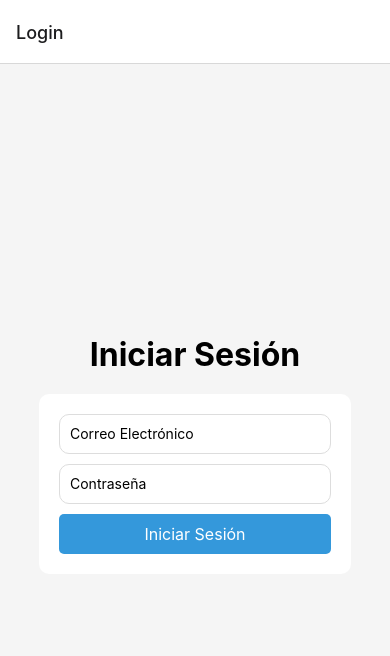
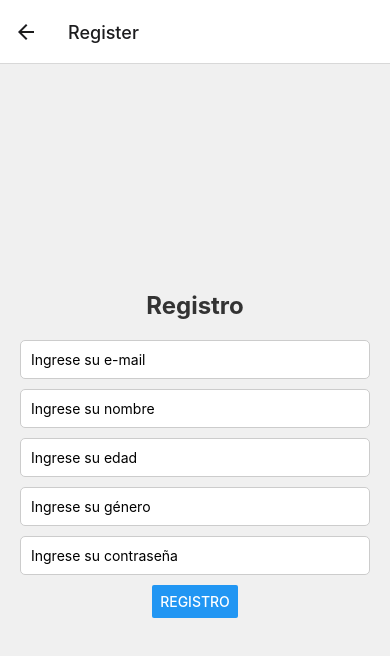
Before and after one commit to patriciojavier16/juego-caza, a React Native app: screen /Register in a window 390 px wide. Shown: the top 656 px of the page. Built offline with nearby package versions, Linux system fonts and the light colour scheme; no server answers.

Commit message:
commit-register

```diff
--- a/navegators/Navigator.tsx
+++ b/navegators/Navigator.tsx
@@ -4,6 +4,7 @@ import { NavigationContainer } from '@react-navigation/native';
 import LoginScreen from '../screens/LoginScreen';
 import GameScreen from '../screens/GameScreen';
 import ScoreScreen from '../screens/ScoreScreen';
+import RegisterScreen from '../screens/RegisterScreen';
 
 const Tab = createBottomTabNavigator();
 const Stack = createStackNavigator();
@@ -21,6 +22,7 @@ function MyStack() {
   return (
       <Stack.Navigator initialRouteName="Login">
           <Stack.Screen name="Login" component={LoginScreen} />
+          <Stack.Screen name="Register" component={RegisterScreen} />
           <Stack.Screen name="HOME" component={MyTabs} />
       </Stack.Navigator>
   )
--- a/package.json
+++ b/package.json
@@ -14,14 +14,12 @@
     "@react-navigation/stack": "^6.3.20",
     "expo": "~49.0.15",
     "expo-status-bar": "~1.6.0",
+    "firebase": "^10.7.1",
     "react": "18.2.0",
     "react-native": "0.72.6",
     "react-native-gesture-handler": "~2.12.0",
     "react-native-safe-area-context": "4.6.3",
-    "react-native-screens": "~3.22.0",
-    "react-native-web": "~0.19.6",
-    "react-dom": "18.2.0",
-    "@expo/webpack-config": "^19.0.0"
+    "react-native-screens": "~3.22.0"
   },
   "devDependencies": {
     "@babel/core": "^7.20.0",
--- /dev/null
+++ b/screens/RegisterScreen.tsx
@@ -0,0 +1,90 @@
+import { StyleSheet, Text, View, TextInput, Alert, Button } from 'react-native'
+import React, { useState } from 'react'
+import { getAuth, createUserWithEmailAndPassword } from "firebase/auth";
+import { auth } from '../config/Config';
+
+
+export default function RegisterScreen({ navigation }: any) {
+
+    const [correo, setCorreo] = useState('')
+    const [nombre, setNombre] = useState('')
+    const [edad, setEdad] = useState('')
+    const [genero, setGenero] = useState('')
+    const [contrasenia, setContrasenia] = useState('')
+
+    function registro() {
+        createUserWithEmailAndPassword(auth, correo, contrasenia)
+            .then((userCredential) => {
+                // Signed up
+                const user = userCredential.user;
+                console.log("Usuario registrado")
+                navigation.navigate('Login')
+                // ...
+            })
+            .catch((error) => {
+                const errorCode = error.code;
+                const errorMessage = error.message;
+                console.log(errorCode)
+                Alert.alert("ERROR", "Error al registrarse")
+                // ..
+            });
+    }
+
+    return (
+        <View style={styles.container}>
+            <Text style={styles.title}>Registro</Text>
+            <TextInput
+                style={styles.input}
+                placeholder='Ingrese su e-mail'
+                onChangeText={(text) => (setCorreo(text))}
+                keyboardType='email-address'
+            />
+            <TextInput
+                style={styles.input}
+                placeholder='Ingrese su nombre'
+                onChangeText={(text) => (setNombre(text))}
+            />
+            <TextInput
+                style={styles.input}
+                placeholder='Ingrese su edad'
+                onChangeText={(text) => (setEdad(text))}
+            />
+            <TextInput
+                style={styles.input}
+                placeholder='Ingrese su género'
+                onChangeText={(text) => (setGenero(text))}
+            />
+            <TextInput
+                style={styles.input}
+                placeholder='Ingrese su contraseña'
+                onChangeText={(text) => (setContrasenia(text))}
+            />
+            <Button title='Registro' onPress={() => registro()} />
+        </View>
+    )
+}
+
+const styles = StyleSheet.create({
+    container: {
+        flex: 1,
+        justifyContent: 'center',
+        alignItems: 'center',
+        backgroundColor: '#f0f0f0', // Color de fondo
+        padding: 20,
+    },
+    title: {
+        fontSize: 24,
+        fontWeight: 'bold',
+        marginBottom: 20,
+        color: '#333', // Color del texto
+    },
+    input: {
+        backgroundColor: '#fff',
+        width: '100%',
+        marginBottom: 10,
+        padding: 10,
+        borderRadius: 5,
+        borderWidth: 1,
+        borderColor: '#ccc',
+    },
+})
```
Also changed, not shown: 1 other file (tests, documents, lock files or other folders).
